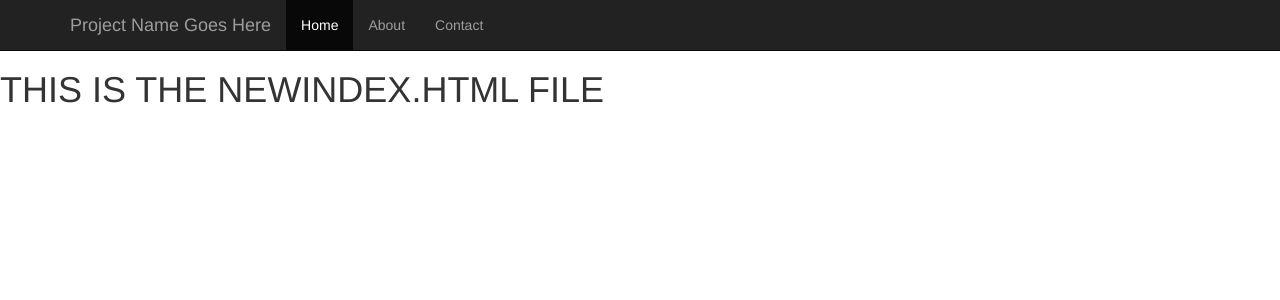
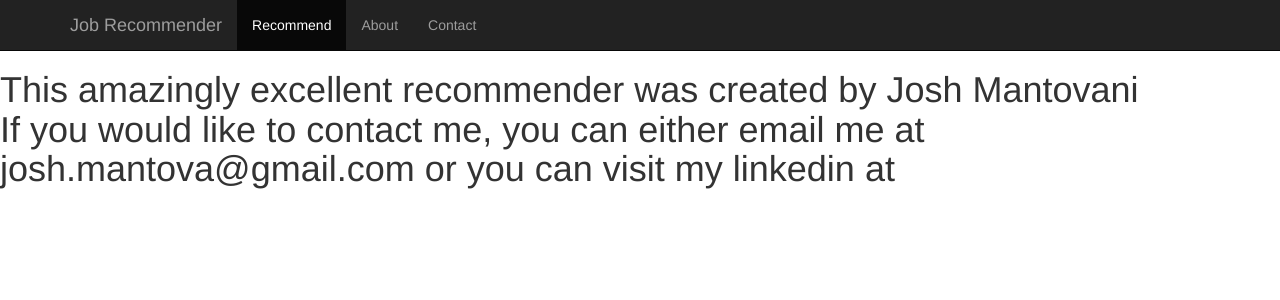
Before and after one commit to Joshmantova/Which-Job-Is-Right-For-You, a Flask app: template flaskshell/templates/contact.html in a window 1280 px wide. Shown: the top 300 px of the page. Run offline with Flask 2, Linux system fonts and the light colour scheme; the template is opened without the code that fills it, so the values that code supplies are empty; some libraries are stand-ins or nearby versions.

Commit message:
Added to bootstrap

```diff
--- a/flaskshell/app.py
+++ b/flaskshell/app.py
@@ -41,14 +41,18 @@ def recommender():
     recs = r.recommend()
     descrip = r.rec_descrip
     str_recs = ' '.join(recs)
-    return f''' <h2>Recommended job title: {str(recs[0])} <br>
-                Company: {str(recs[1])}<br>
-                Location: {str(recs[2])}<br>
-                Job Description: {descrip}</h2>
+    return f''' <h4>Recommended job title: {recs[0]} <br><br>
+                Company: {recs[1]}<br><br>
+                Location: {recs[2]}<br><br>
+                Job Description: {descrip}</h4>
                 <br><br>
                 <a href='{urlify(str_recs)}'> Go to Linkedin job posting</a>
                 <br><br>
             '''
 
+@app.route('/contact')
+def contact():
+    return render_template('contact.html')
+
 if __name__ == '__main__':
     app.run(host='0.0.0.0', port=8000, threaded=True, debug=True,)
--- a/flaskshell/templates/base.html
+++ b/flaskshell/templates/base.html
@@ -9,7 +9,7 @@
     <meta name="author" content="">
     <!-- <link rel="icon" href="../../favicon.ico"> -->
 
-    <title>EB Fraud Project</title>
+    <title>Job Recommender</title>
 
     <!-- Bootstrap core CSS -->
     <link href="../static/css/bootstrap.min.css" rel="stylesheet">
@@ -42,11 +42,11 @@
             <span class="icon-bar"></span>
             <span class="icon-bar"></span>
           </button>
-          <a class="navbar-brand" href="#">Project Name Goes Here</a>
+          <a class="navbar-brand" href="#">Job Recommender</a>
         </div>
         <div id="navbar" class="collapse navbar-collapse">
           <ul class="nav navbar-nav">
-            <li class="active"><a href="/">Home</a></li>
+            <li class="active"><a href="/">Recommend</a></li>
             <li><a href="{{url_for('.static', filename='about.html')}}">About</a></li>
             <li><a href="{{url_for('.static', filename='contact.html')}}">Contact</a></li>
           </ul>
--- a/flaskshell/templates/contact.html
+++ b/flaskshell/templates/contact.html
@@ -1,5 +1,7 @@
 {% extends 'base.html' %}
 
 {% block content %}
-<h1>THIS IS THE NEWINDEX.HTML FILE</h1>
+<h1>This amazingly excellent recommender was created by Josh Mantovani<br>
+If you would like to contact me, you can either email me at josh.mantova@gmail.com
+or you can visit my linkedin at <a href='https://www.linkedin.com/josh-mantova'</h1>
 {% endblock content %}
```
Also changed, not shown: flaskshell/templates/index.html (+14 -14 lines).
